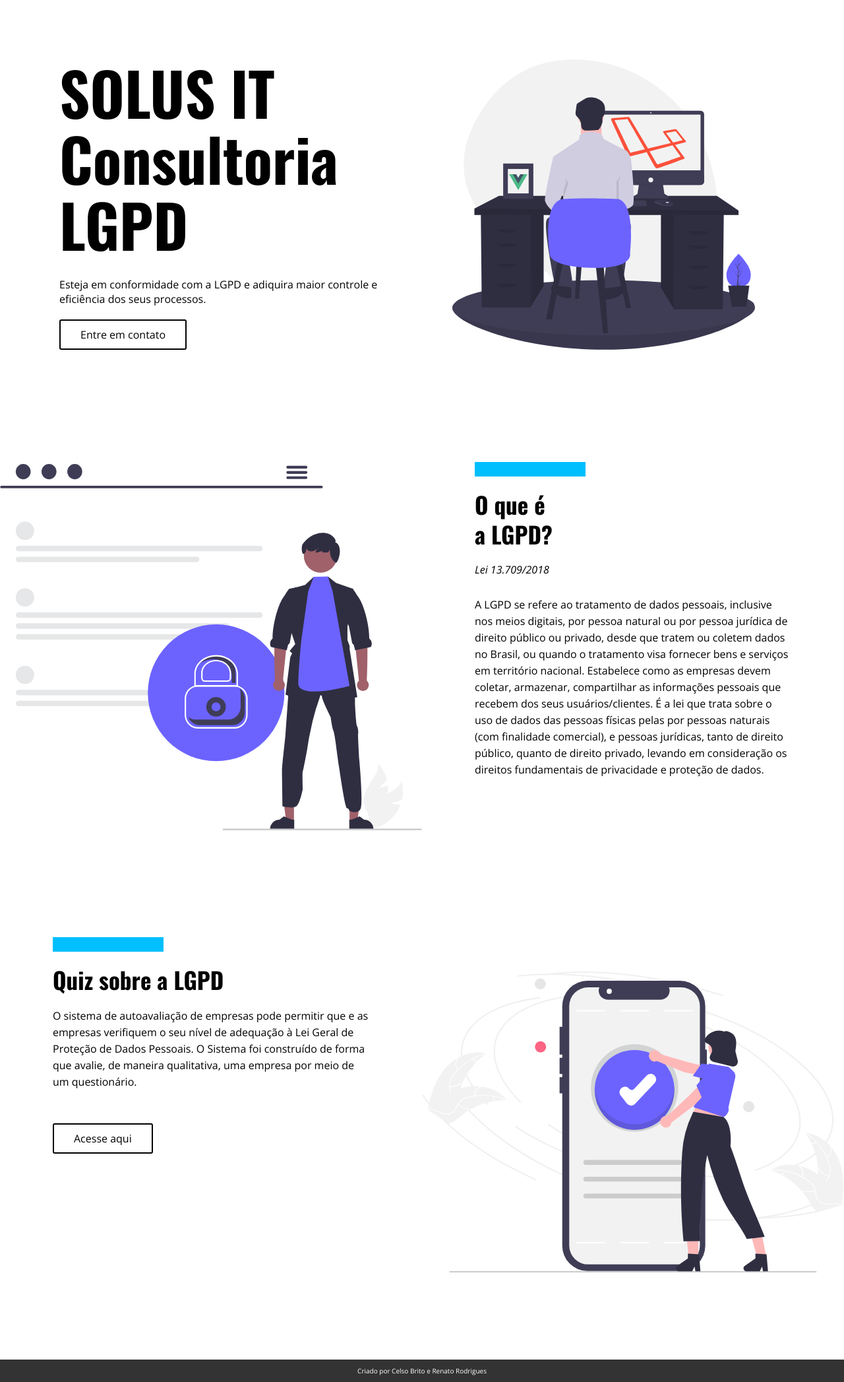
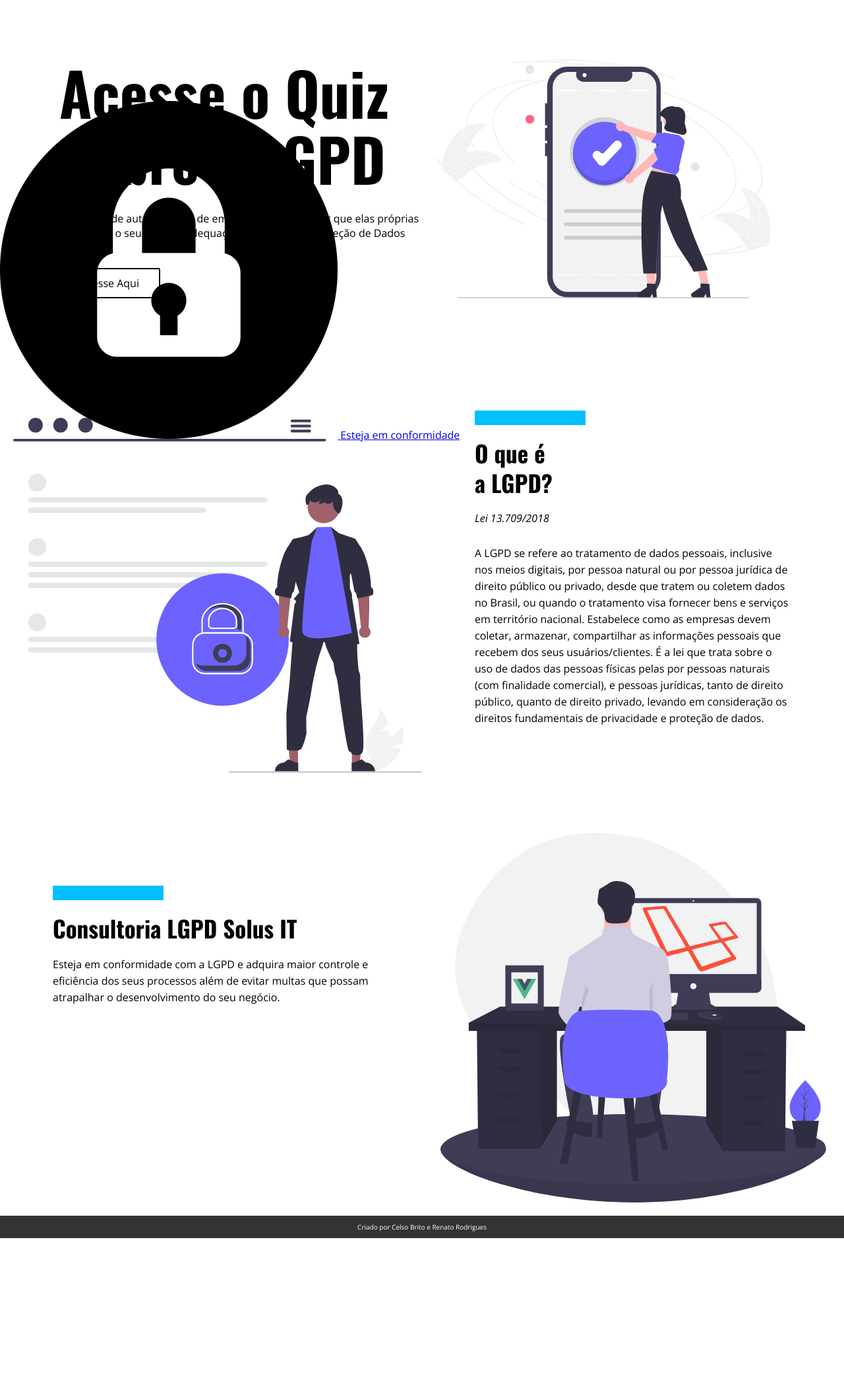
Before and after one commit to ireero/web_app_lgpd, a Django app: template web_app/quiz/templates/quiz/index.html in a window 1280 px wide. Shown: the part 110-2204 px from the top of the page at 66% size. After the commit the page ends 1986 px from the top, so only its background shows below. Run offline with Django 4.2, Linux system fonts and the light colour scheme; the template is opened without the code that fills it, so the values that code supplies are empty; parts of the project's set-up code (start-up, migrations or seed data) failed here and were passed over.

Commit message:
Att da página index e login, retirada do js

```diff
--- a/web_app/quiz/static/quiz/css/style.css
+++ b/web_app/quiz/static/quiz/css/style_index.css
@@ -74,7 +74,7 @@ header .line{
     padding: 90px;
 }
 .banner_img{
-    background-image: url(../images/register.svg);
+    background-image: url(../images/login.svg);
     background-position:center;
     background-size: contain;
     background-repeat: no-repeat;
@@ -101,6 +101,7 @@ header .line{
     line-height: 25px;
 }
 .area1_img1{
+    margin-left: 20px;
     background-color: #FFFFFF;
     height: 720px;
     background-image: url(../images/security.svg);
@@ -125,8 +126,9 @@ header .line{
     line-height: 25px;
 }
 .area2_img1{
-    height: 720px;
-    background-image: url(../images/login.svg);
+    margin-bottom: 20px;
+    height:560px;
+    background-image: url(../images/register.svg);
     background-size:contain;
     background-position: center;
     background-repeat: no-repeat;
@@ -143,6 +145,13 @@ footer{
 }
 
 
+#div_fixed{
+    position: fixed;
+    bottom: 20px;
+
+}
+
+
 
 @media (min-width: 769px) and (max-width: 1140px){
     .container{
@@ -154,8 +163,19 @@ footer{
     .container{
         padding-left: 20px;
         padding-right: 20px;
+        display: flex;
+        flex-direction: column;
+        justify-content: center;
+        align-items: center;
     }
-    .banner_img{
+    .header_logo{
+        padding-top: 20px;
+    }
+    .banner{
+        grid-template-columns: 1fr;
+    }
+    .banner_img, .area1_img1, .area2_img1{
+        display: none;
         background: none;
     }
     .area1{
@@ -168,6 +188,12 @@ footer{
 
 
 @media (max-width: 426px){
+    .container{
+        display: flex;
+        flex-direction: column;
+        justify-content: center;
+        align-items: center;
+    }
     .banner{
         display: grid;
         grid-template-columns: 1fr;
--- a/web_app/quiz/templates/quiz/index.html
+++ b/web_app/quiz/templates/quiz/index.html
@@ -5,7 +5,7 @@
     <meta charset="UTF-8">
     <meta http-equiv="X-UA-Compatible" content="IE=edge">
     <meta name="viewport" content="width=device-width, initial-scale=1.0">
-    <link rel="stylesheet" href="{% static 'quiz/css/style.css' %}">
+    <link rel="stylesheet" href="{% static 'quiz/css/style_index.css' %}">
     <title>Solus IT - LGPD Quiz</title>
 </head>
 <body>
@@ -13,7 +13,7 @@
         <div class="line"></div>
         <div class="container header_area">
             <div class="header_logo">
-                <a href="http://solus-it.com.br/" target="_blank">
+                <a href="login/" target="_blank">
                     <img src="{% static 'quiz/images/Logo_Solus_2.png' %}" alt="">
                 </a>
             </div>
@@ -23,14 +23,14 @@
     <section class="banner">
         <div class="container">
             <h1>
-                SOLUS IT<br/>
-                Consultoria LGPD
+                Acesse o Quiz<br/>
+                Sobre a LGPD
             </h1>
             <span>
-                Esteja em conformidade com a LGPD e adiquira maior controle e eficiência dos seus processos.
+                O sistema de autoavaliação de empresas pode permitir que elas próprias verifiquem o seu nível de adequação à Lei Geral de Proteção de Dados Pessoais.
             </span>
             <br>
-            <a href="" class="button">Entre em contato</a>
+            <a href="" class="button">Acesse Aqui</a>
         </div>
         <div class="banner_img"></div>
     </section>
@@ -56,13 +56,11 @@
         <div class="area2_content">
             <div class="bar"></div>
             <h2>
-                Quiz sobre a LGPD
+                Consultoria LGPD Solus IT
             </h2>
             <div class="area2_text">
-                O sistema de autoavaliação de empresas pode permitir que e as empresas verifiquem o seu nível de adequação à Lei Geral de Proteção de Dados Pessoais. O Sistema foi construído  de forma que avalie, de maneira qualitativa, uma empresa por meio de um questionário.
+                Esteja em conformidade com a LGPD e adquira maior controle e eficiência dos seus processos além de evitar multas que possam atrapalhar o desenvolvimento do seu negócio.
             </div>
-
-            <a href="login/" class="button">Acesse aqui</a>
         </div>
         <div class="area2_img1"></div>
     </section>
@@ -70,5 +68,14 @@
     <footer>
         Criado por Celso Brito e Renato Rodrigues
     </footer>
+
+    <div id="div_fixed" class="float" data-shrink="contact">
+        <a href="#">
+            <div class="flex-items">
+                <img src="{% static 'quiz/images/safe.png' %}" alt="Entre em contato para estar em conformidade">
+                <span>Esteja em conformidade</span>
+            </div>
+        </a>
+    </div>
 </body>
 </html>
```
Also changed, not shown: web_app/quiz/static/quiz/js/login.js (+0 -37 lines), web_app/quiz/static/quiz/images/safe.png (added), web_app/quiz/static/quiz/js/index.js (added).
